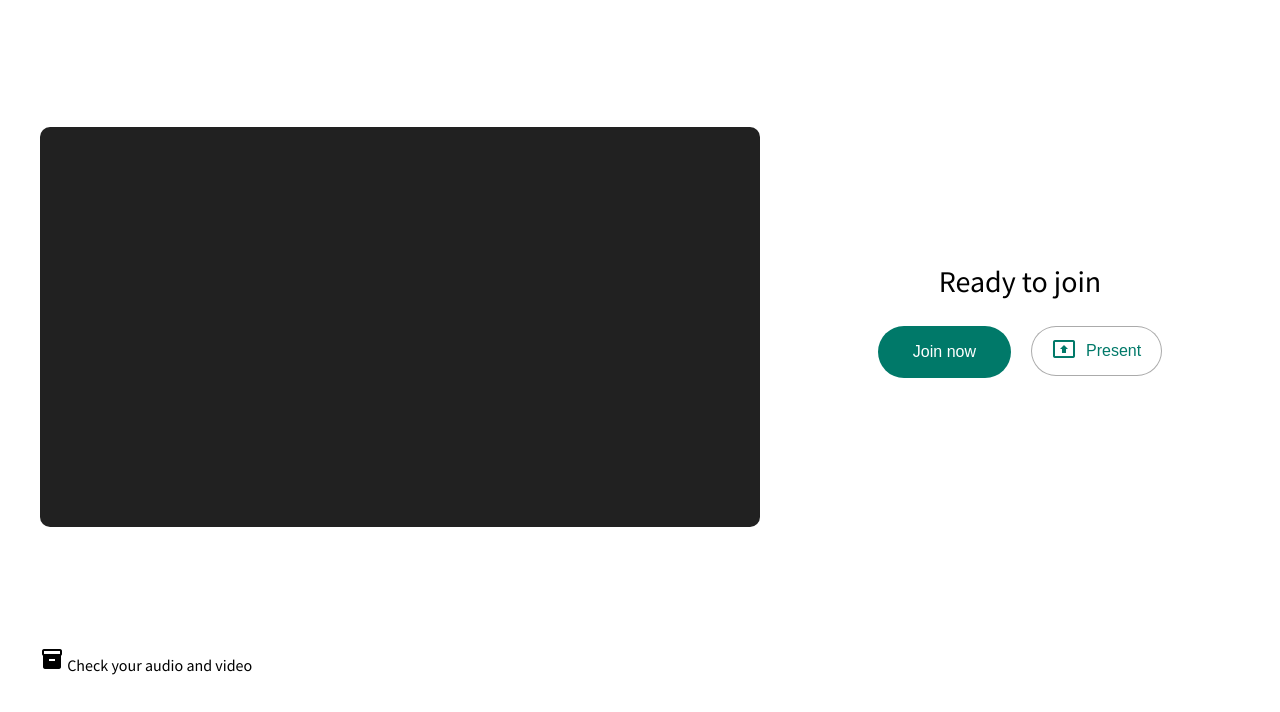
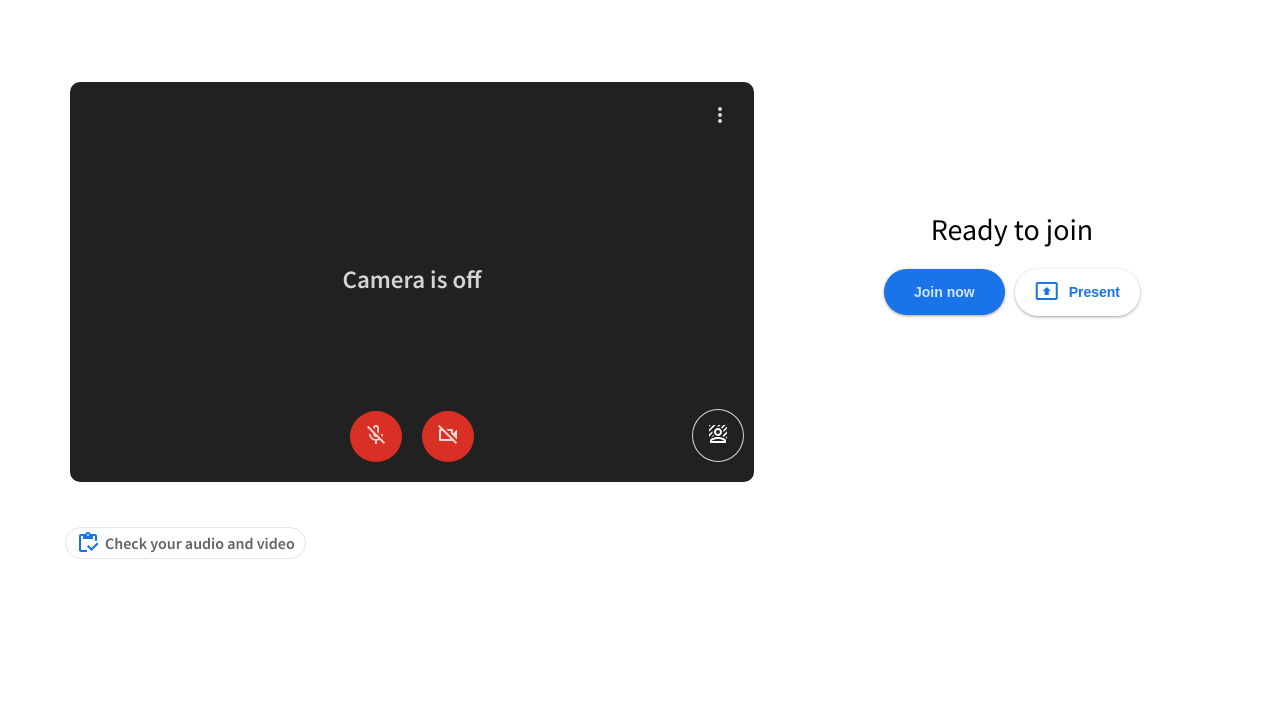
Before and after one commit to Ashwary-Jharbade/Google-meet-clone, a plain HTML site: page followUp.html in a window 1280 px wide. Shown: the part 58-770 px from the top of the page. Drawn offline with nearby package versions, Linux system fonts and the light colour scheme.

Commit message:
Added meeting link follow up page

```diff
--- a/assets/css/followup.css
+++ b/assets/css/followup.css
@@ -9,39 +9,15 @@
     --dark-blue:#0964db;
     --black:#212121;
     --gray:#5f6368;
-    --mild-gray:#e7e7e7e1;
-    --white:#ffffff;
+    --mild-gray:#e7e4e4;
+    --white:#ffffffce;
     --green:#007969;
+    --red:#d93025;
 }
 
 body{
     padding: 0;
     margin: 0;
-}
-
-.material-icons {
-    font-family: 'Material Icons';
-    font-weight: normal;
-    font-style: normal;
-    font-size: 24px;  /* Preferred icon size */
-    display: inline-block;
-    line-height: 1;
-    text-transform: none;
-    letter-spacing: normal;
-    word-wrap: normal;
-    white-space: nowrap;
-    direction: ltr;
-
-    /* Support for all WebKit browsers. */
-    -webkit-font-smoothing: antialiased;
-    /* Support for Safari and Chrome. */
-    text-rendering: optimizeLegibility;
-
-    /* Support for Firefox. */
-    -moz-osx-font-smoothing: grayscale;
-
-    /* Support for IE. */
-    font-feature-settings: 'liga';
 }
 
 a{
@@ -148,13 +124,15 @@ a{
 
 .action-container{
     display: flex;
-    min-height: 80vh;
+    min-height: 480px;
     align-items: center;
+    padding: 20px;
 }
 
 .video-wrapper{
     flex: 6;
-    padding: 20px;
+    padding: 40px 30px 10px 30px;
+    position: relative;
 }
 
 .video-container{
@@ -162,6 +140,82 @@ a{
     width: 100%;
     background-color: var(--black);
     border-radius: 10px;
+}
+
+.nav-wrapper{
+    display: flex;
+    justify-content: center;
+}
+
+.av-buttons{
+    display: flex;
+    color: var(--white);
+    position: absolute;
+    bottom: 30px;
+    left: 50%;
+    transform: translateX(-50%);
+}
+
+.a-button{
+    padding: 12px 14px;
+    border-radius: 50%;
+    background-color: var(--red);
+    margin: 0 10px;
+    cursor: pointer;
+}
+
+.v-button{
+    border-radius: 50%;
+    padding: 12px 14px;
+    background-color: var(--red);
+    margin: 0 10px;
+    cursor: pointer;
+}
+
+.chng-bg-wrapper{
+    position:absolute;
+    bottom: 30px;
+    right: 40px;
+}
+
+.chng-bg-container{
+    padding: 12px 13px;
+    border-radius: 50%;
+    border: 1px solid var(--white);
+    cursor: pointer;
+}
+
+.chng-bg-container:hover{
+    background-color: rgba(255,255,255,0.4);
+}
+
+.action-btn-wrapper{
+    position:absolute;
+    top: 50px;
+    right: 40px;
+}
+
+.action-btn-container{
+    cursor: pointer;
+    color: var(--white);
+    padding: 11px 12px;
+    border-radius: 50%;
+}
+
+.action-btn-container:hover{
+    background-color: rgba(255,255,255,0.4);
+}
+
+.cam-status-wrapper{
+    position: absolute;
+    top: 50%;
+    left: 50%;
+    transform: translateX(-50%);
+}
+
+.cam-status-container{
+    color: var(--white);
+    font-size: 25px;
 }
 
 .action-buttons{
@@ -183,30 +237,35 @@ a{
 }
 
 .btn-ask button{
-    background-color: var(--green);
+    border: none;
+    background-color: var(--blue);
     border-radius: 30px;
-    padding: 17px 35px;
+    padding: 15px 30px;
     color: var(--white);
-    margin: 10px;
+    margin: 5px;
     border: none;
     cursor: pointer;
-    font-size: 16px;
+    font-size: 14px;
+    box-shadow: 0px 1px 2px 0px rgb(60 64 67 / 30%), 0px 1px 3px 1px rgb(60 64 67 / 15%);
+    font-weight: 600;
 }
 
 .btn-present button{
-    border: 1px solid rgba(128, 128, 128, 0.658);
+    border: none;
     background-color: var(--white);
     border-radius: 30px;
     padding: 10px 20px;
-    margin:10px;
+    margin:5px;
     cursor: pointer;
-    font-size: 16px;
+    font-size: 14px;
+    box-shadow: 0px 1px 2px 0px rgb(60 64 67 / 30%), 0px 1px 3px 1px rgb(60 64 67 / 15%);
+    font-weight: 600;
 }
 
 .present-btn-container{
     display: flex;
     align-items: center;
-    color: var(--green);
+    color: var(--blue);
 }
 
 .present-button-text{
@@ -214,9 +273,29 @@ a{
 }
 
 .check-av{
-    padding:0 20px;
+    margin:0 45px;
+    border: 1px solid var(--mild-gray);
+    width: fit-content;
+    display: flex;
+    padding: 3px 10px;
+    align-self: center;
+    border-radius: 20px;
 }
 
+.check-av-container{
+    display: flex;
+    align-items: center;
+}
+
+.av-icon{
+    color: var(--blue);
+    margin-right: 5px;
+}
+
+.av-text{
+    color: var(--gray);
+    font-size: 16px;
+}
 
 @media screen and (max-width:850px) {
     .action-container{
@@ -237,6 +316,38 @@ a{
     .action-buttons{
         flex: 0;
     }
+
+    .check-av{
+        margin: auto;
+    }
+}
+
+@media screen and (max-width:768px){
+    .action-btn-wrapper{
+        top: 30px;
+        right: 30px;
+    }
+    .action-btn-container{
+        padding: 5px 7px;
+    }
+
+    .chng-bg-wrapper{
+        bottom: 30px;
+        right: 30px;
+    }
+
+    .chng-bg-container{
+        padding: 5px 7px;
+    }
+
+    .a-button{
+        padding: 5px 7px;
+    }
+
+    .v-button{
+        padding: 5px 7px;
+    }
+
 }
 
 @media screen and (max-width:400px){
@@ -247,4 +358,13 @@ a{
     .btn-present button{
         padding: 8px 15px;
     }
+
+    .action-btn-wrapper{
+        top: 25px;
+        right: 25px;
+    }
+
+    .action-btn-container{
+        padding: 5px 7px;
+    }
 }
--- a/followUp.html
+++ b/followUp.html
@@ -6,7 +6,7 @@
         <meta name="viewport" content="width=device-width, initial-scale=1">
         <link rel="stylesheet" href="./assets/css/reset.css">
         <link href="./assets/css/followup.css" rel="stylesheet">
-        <link href="https://fonts.googleapis.com/icon?family=Material+Icons" rel="stylesheet">
+        <link href="https://fonts.googleapis.com/css?family=Material+Icons|Material+Icons+Outlined|Material+Icons+Two+Tone|Material+Icons+Round|Material+Icons+Sharp" rel="stylesheet">
     </head>
     <body>
         <section>
@@ -40,6 +40,37 @@
                 <div class="action-container">
                     <div class="video-wrapper">
                         <div class="video-container"></div>
+                        <div class="av-wrapper">
+                            <div class="av-buttons">
+                                <div class="a-button">
+                                    <span class="material-icons-outlined">
+                                        mic_off
+                                    </span>
+                                </div>
+                                <div class="v-button">
+                                    <span class="material-icons-outlined">
+                                        videocam_off
+                                    </span>
+                                </div>
+                            </div>
+                        </div>
+                        <div class="chng-bg-wrapper">
+                            <div class="chng-bg-container">
+                                <svg width="24" height="24" viewBox="0 0 24 24" xmlns="http://www.w3.org/2000/svg" fill="#fff"><g transform="translate(3 3)"><path d="M6.65 0L0 6.65V4.53L4.53 0H6.65ZM0 0V1.74L1.74 0H0ZM13.17 3.42L16.59 0H14.47L12.05 2.42C12.46 2.7 12.84 3.04 13.17 3.42ZM4.42 10.04L2.5 11.97C3.38 11.56 4.28 11.22 5.21 10.98C4.91 10.7 4.65 10.38 4.42 10.04ZM14.5 7.04L18 3.54V1.41L14.2 5.21C14.39 5.77 14.5 6.37 14.5 6.99C14.5 7.01 14.5 7.02 14.5 7.04ZM10.04 1.6L11.64 0H9.52L7.9 1.61C8.26 1.54 8.62 1.5 9 1.5C9.35 1.5 9.7 1.54 10.04 1.6ZM3.61 5.9L0 9.51V11.63L3.6 8.03C3.54 7.7 3.5 7.35 3.5 7C3.5 6.62 3.54 6.26 3.61 5.9ZM17.73 13.7L18 13.44V11.32L16.7 12.62C17.11 12.92 17.45 13.29 17.73 13.7ZM18 8.49V6.36L13.24 11.12C13.77 11.27 14.3 11.45 14.82 11.66L18 8.49ZM5 7C5 4.79 6.79 3 9 3C11.21 3 13 4.79 13 7C13 9.21 11.21 11 9 11C6.79 11 5 9.21 5 7ZM7 7C7 8.1 7.9 9 9 9C10.1 9 11 8.1 11 7C11 5.9 10.1 5 9 5C7.9 5 7 5.9 7 7ZM17 16.22V18H1V16.22C1 15.1 1.61 14.07 2.61 13.56C4.29 12.7 6.47 12 9 12C11.53 12 13.71 12.7 15.39 13.56C16.39 14.07 17 15.1 17 16.22ZM14.98 16C14.92 15.71 14.74 15.47 14.48 15.34C13.29 14.73 11.37 14 9 14C6.63 14 4.71 14.73 3.52 15.34C3.26 15.47 3.08 15.72 3.02 16H14.98Z"></path></g></svg>
+                            </div>
+                        </div>
+                        <div class="action-btn-wrapper">
+                            <div class="action-btn-container">
+                                <span class="material-icons-outlined">
+                                    more_vert
+                                </span>
+                            </div>
+                        </div>
+                        <div class="cam-status-wrapper">
+                            <div class="cam-status-container f-600">
+                                Camera is off
+                            </div>
+                        </div>
                     </div>
                     <div class="action-buttons">
                         <div class="btn-wrapper">
@@ -65,11 +96,11 @@
                     </div>
                 </div>
                 <div class="check-av">
-                    <div class="f-400">
-                        <span class="material-icons">
+                    <div class="f-400 check-av-container">
+                        <div class="material-icons-outlined av-icon">
                             inventory
-                        </span>
-                        <span>Check your audio and video</span>
+                        </div>
+                        <div class="av-text f-600">Check your audio and video</div>
                     </div>
                 </div>
             </div>
```
Also changed, not shown: index.html (+2 -2 lines).
